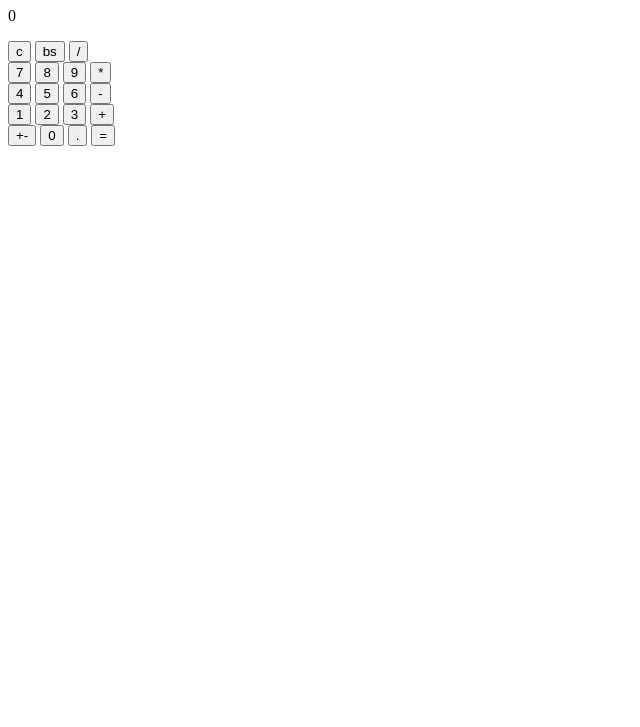
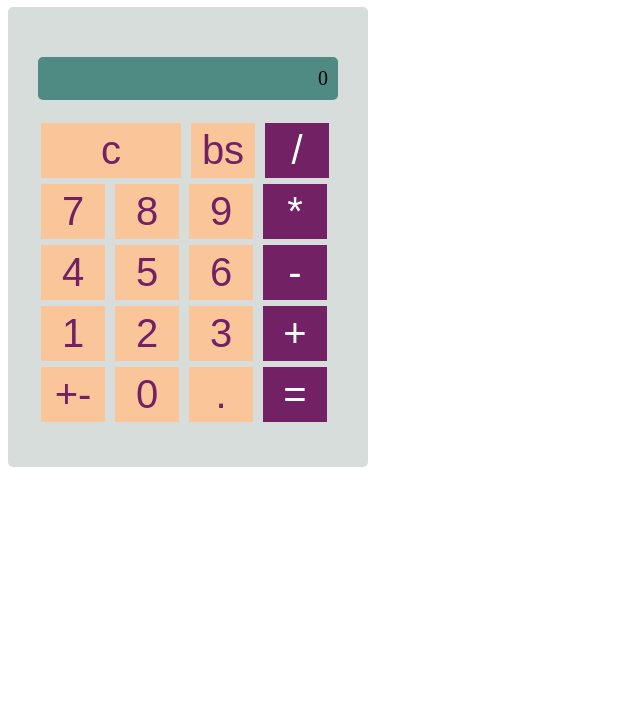
Before and after one commit to honux77/js-calculator, a plain HTML site: page index.html in a window 1280 px wide. Shown: the part 73-800 px from the top of the page, without its empty margins (0-640 px from the left). Drawn offline with Linux system fonts and the light colour scheme.

Commit message:
Apply css

```diff
--- a/css/cs-style.css
+++ b/css/cs-style.css
@@ -1,3 +1,45 @@
+#main {
+	background-color: #d7dddb;
+	width: 300px;
+	height: 400px;
+	border-radius: 5px;
+	padding: 30px;
+}
+
+#num {
+	background-color: #4f8a83;
+	border-radius: 5px;
+	padding: 10px;
+	font-size: 20px;
+	text-align: right;
+}
+
+#area {
+	background-color: #aaaaaa;
+	padding: 10px;
+	font-size: 20px;
+}
+
 h1 {
-	color: red;
+	color: #e76278;
 }
+
+button {
+	width: 64px;
+	border:0;
+	font-size: 40px;
+	background-color: #fac699;
+	margin: 3px;
+	padding: 5px;
+	color: #712164;
+}
+
+.double {
+	width: 140px;
+	backgound-color: red;
+}
+
+.op {
+	background-color: #712164;
+	color: #ffffff;
+}
```
